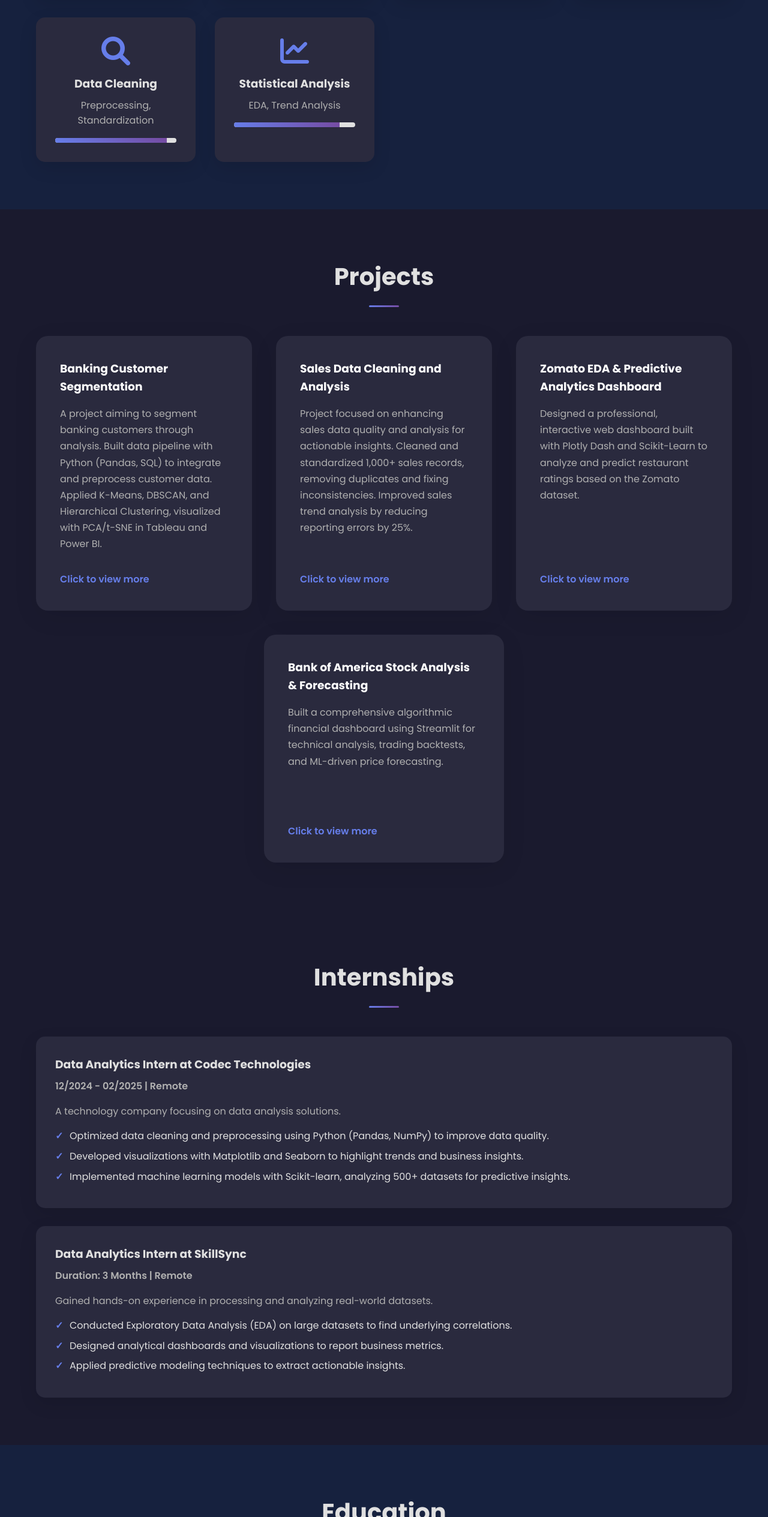
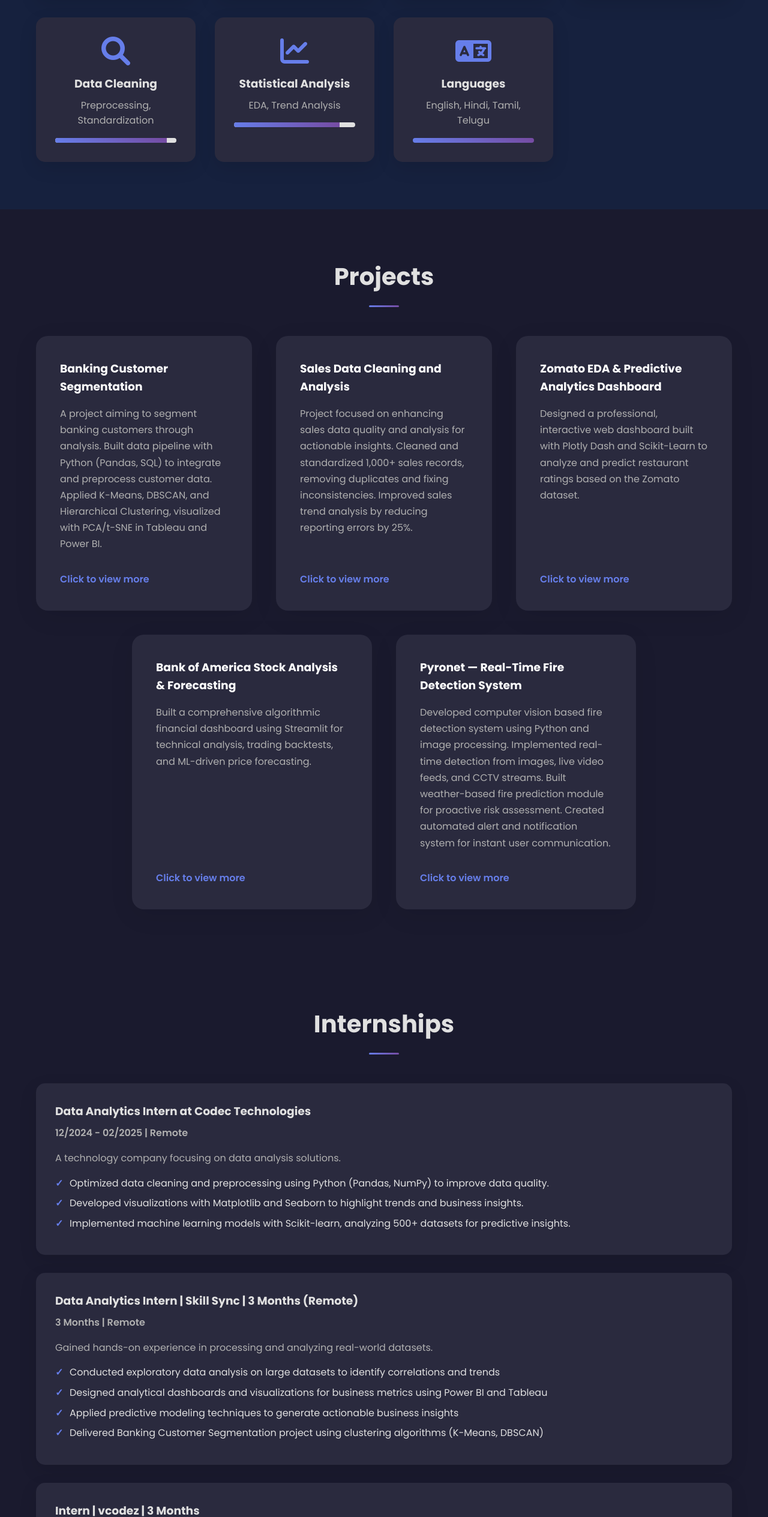
Before and after one commit to kowshik-gali/My-portifolio, a plain HTML site: page index.html in a window 1280 px wide. Shown: the part 1965-4494 px from the top of the page at 60% size. Drawn offline with nearby package versions, Linux system fonts and the light colour scheme.

Commit message:
Updated portfolio with latest resume details

```diff
--- a/index.html
+++ b/index.html
@@ -122,6 +122,14 @@
                         <div class="skill-fill"></div>
                     </div>
                 </div>
+                <div class="skill-item" data-skill="100">
+                    <i class="fas fa-language"></i>
+                    <h3>Languages</h3>
+                    <p>English, Hindi, Tamil, Telugu</p>
+                    <div class="skill-bar">
+                        <div class="skill-fill"></div>
+                    </div>
+                </div>
             </div>
         </div>
     </section>
@@ -156,6 +164,11 @@
                         trading backtests, and ML-driven price forecasting.</p>
                     <span class="view-more">Click to view more</span>
                 </div>
+                <div class="project-card" onclick="openModal('pyronet')">
+                    <h3>Pyronet — Real-Time Fire Detection System</h3>
+                    <p>Developed computer vision based fire detection system using Python and image processing. Implemented real-time detection from images, live video feeds, and CCTV streams. Built weather-based fire prediction module for proactive risk assessment. Created automated alert and notification system for instant user communication.</p>
+                    <span class="view-more">Click to view more</span>
+                </div>
             </div>
         </div>
     </section>
@@ -187,15 +200,27 @@
                 </ul>
             </div>
 
-            <div class="internship-content">
-                <h3>Data Analytics Intern at SkillSync</h3>
-                <p class="duration">Duration: 3 Months | Remote</p>
+            <div class="internship-content" style="margin-bottom: 30px;">
+                <h3>Data Analytics Intern | Skill Sync | 3 Months (Remote)</h3>
+                <p class="duration">3 Months | Remote</p>
                 <p>Gained hands-on experience in processing and analyzing real-world datasets.</p>
                 <ul>
-                    <li>Conducted Exploratory Data Analysis (EDA) on large datasets to find underlying correlations.
-                    </li>
-                    <li>Designed analytical dashboards and visualizations to report business metrics.</li>
-                    <li>Applied predictive modeling techniques to extract actionable insights.</li>
+                    <li>Conducted exploratory data analysis on large datasets to identify correlations and trends</li>
+                    <li>Designed analytical dashboards and visualizations for business metrics using Power BI and Tableau</li>
+                    <li>Applied predictive modeling techniques to generate actionable business insights</li>
+                    <li>Delivered Banking Customer Segmentation project using clustering algorithms (K-Means, DBSCAN)</li>
+                </ul>
+            </div>
+
+            <div class="internship-content">
+                <h3>Intern | vcodez | 3 Months</h3>
+                <p class="duration">3 Months</p>
+                <p>Worked on real-time computer vision and image processing projects.</p>
+                <ul>
+                    <li>Worked on Pyronet — a real-time fire detection system using computer vision and image processing</li>
+                    <li>Implemented fire detection from images, live feeds, and video analysis using Python</li>
+                    <li>Developed alert and notification system for real-time user communication</li>
+                    <li>Built weather-based fire possibility prediction module for proactive risk assessment</li>
                 </ul>
             </div>
         </div>
@@ -253,9 +278,10 @@
                 <p><i class="fas fa-phone"></i> +91 6305737029</p>
                 <p><i class="fas fa-envelope"></i> <a
                         href="mailto:veravenkatakowshikgali@gmail.com">veravenkatakowshikgali@gmail.com</a></p>
+                <p><i class="fas fa-globe"></i> <a href="https://kowshikgali.netlify.app" target="_blank">kowshikgali.netlify.app</a></p>
                 <p><i class="fas fa-map-marker-alt"></i> Nellore, Andhra Pradesh</p>
-                <p><i class="fab fa-linkedin"></i> <a href="https://www.linkedin.com/in/kowshik-gali"
-                        target="_blank">LinkedIn Profile</a></p>
+                <p><i class="fab fa-linkedin"></i> <a href="https://linkedin.com/in/kowshik-gali"
+                        target="_blank">linkedin.com/in/kowshik-gali</a></p>
             </div>
         </div>
     </section>
```
